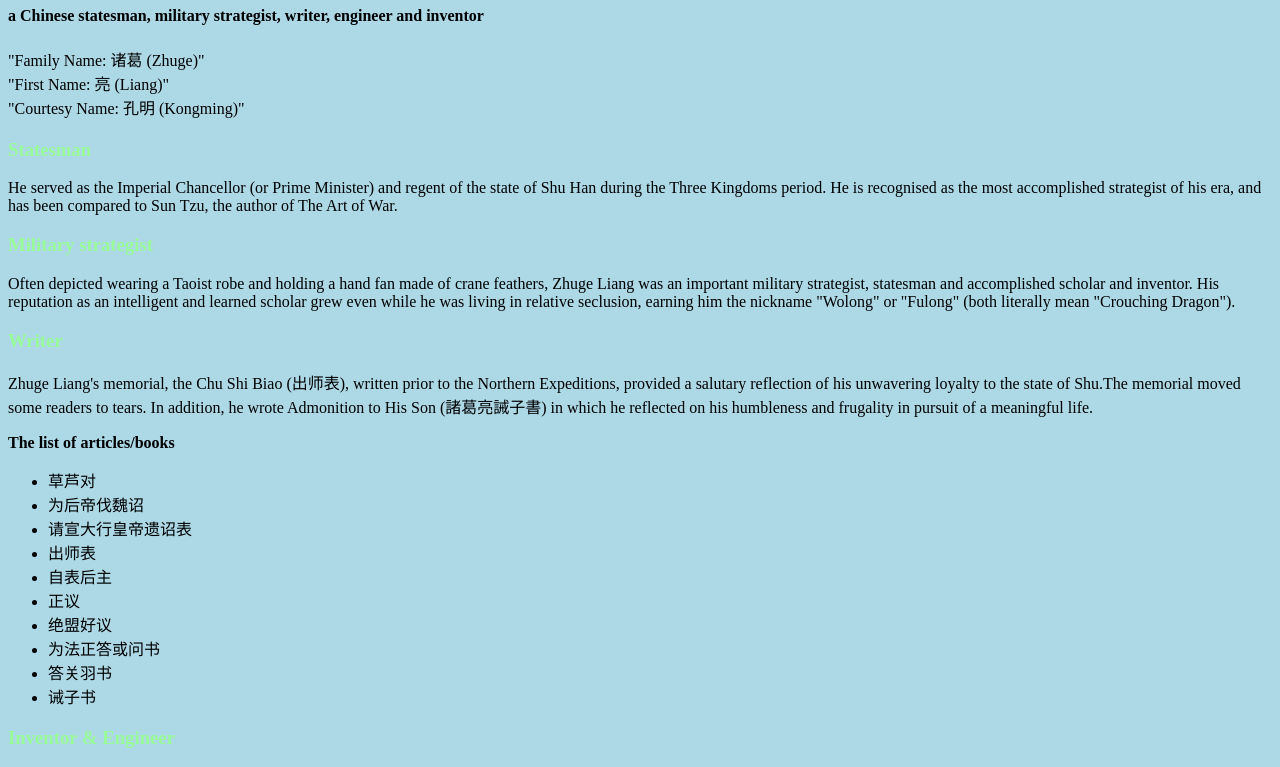
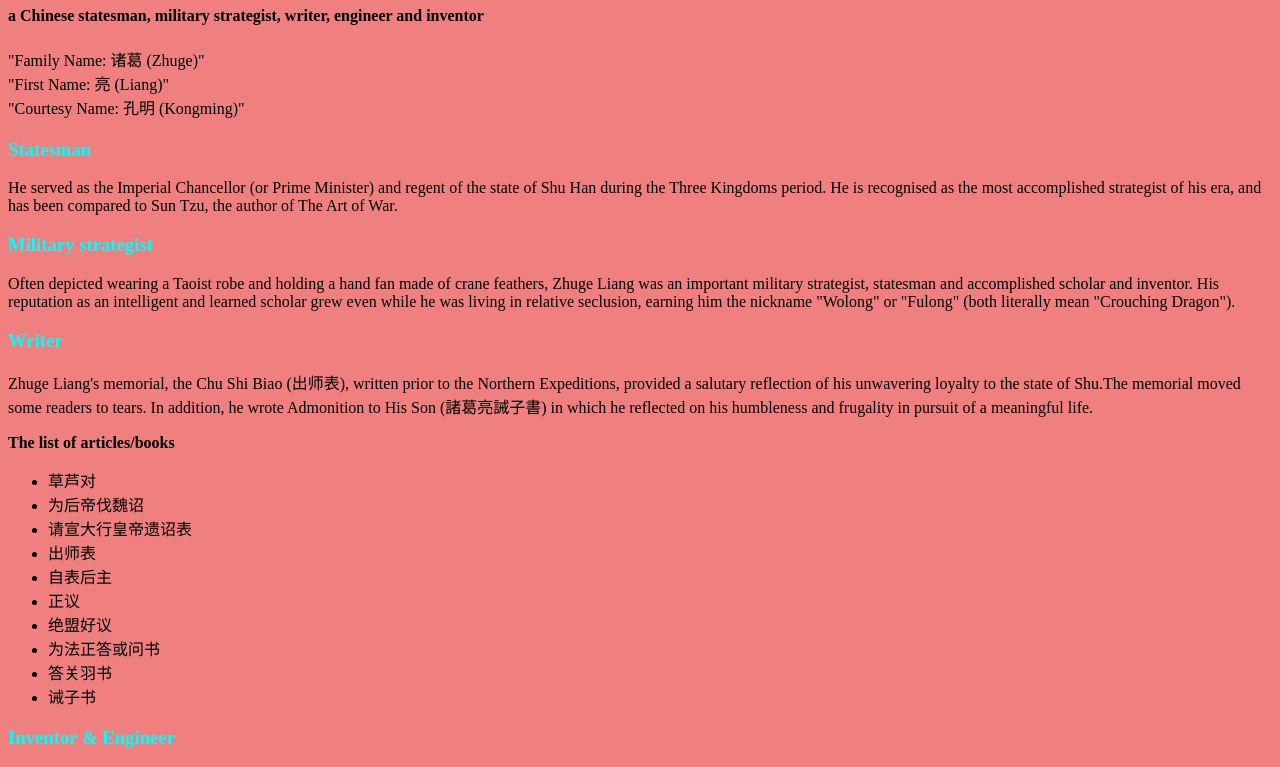
Before and after one commit to techboutique-official/100-days-of-code-community, a plain HTML site: page task-1/isedit.html in a window 1280 px wide. Shown: the part 68-835 px from the top of the page. Drawn offline with Linux system fonts and the light colour scheme; files whose address does not match are found by name.

Commit message:
css external file edit

```diff
--- a/task-1/cssedit.css
+++ b/task-1/cssclr.css
@@ -3,7 +3,7 @@
         color: forestgreen;
     }
 	body {
-		background-color: lightblue;
+		background-color: lightcoral;
 	}
 	.fl {
 		color: red;
--- a/task-1/isedit.html
+++ b/task-1/isedit.html
@@ -6,10 +6,10 @@
 <body>
 	<style>
 		h1,h2,h3{
-			color:palegreen;
+			color:cyan;
 		}
 	</style>
-	<link rel="stylesheet" href="cssedit.css">
+	<link rel="stylesheet" href="cssclr.css">
 	<div>
 				<h1 >诸葛亮(181–234)  </h1>
 				<h4 >a Chinese statesman, military strategist, writer, engineer and inventor</h4>
@@ -50,6 +50,7 @@
 			<div >
 				<b>
 					<p >The list of articles/books</p>
+
 				</b>
 				<ul>
 					<li>草芦对</li>
```
